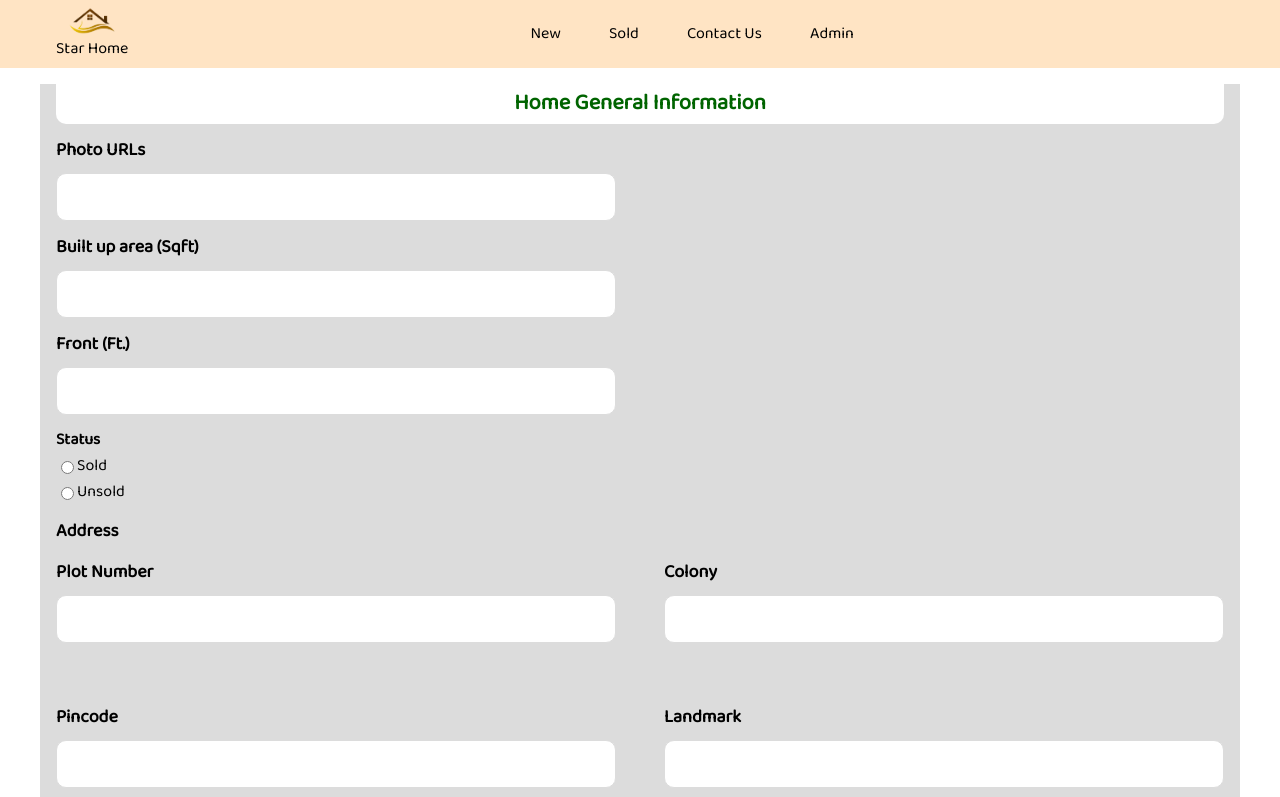
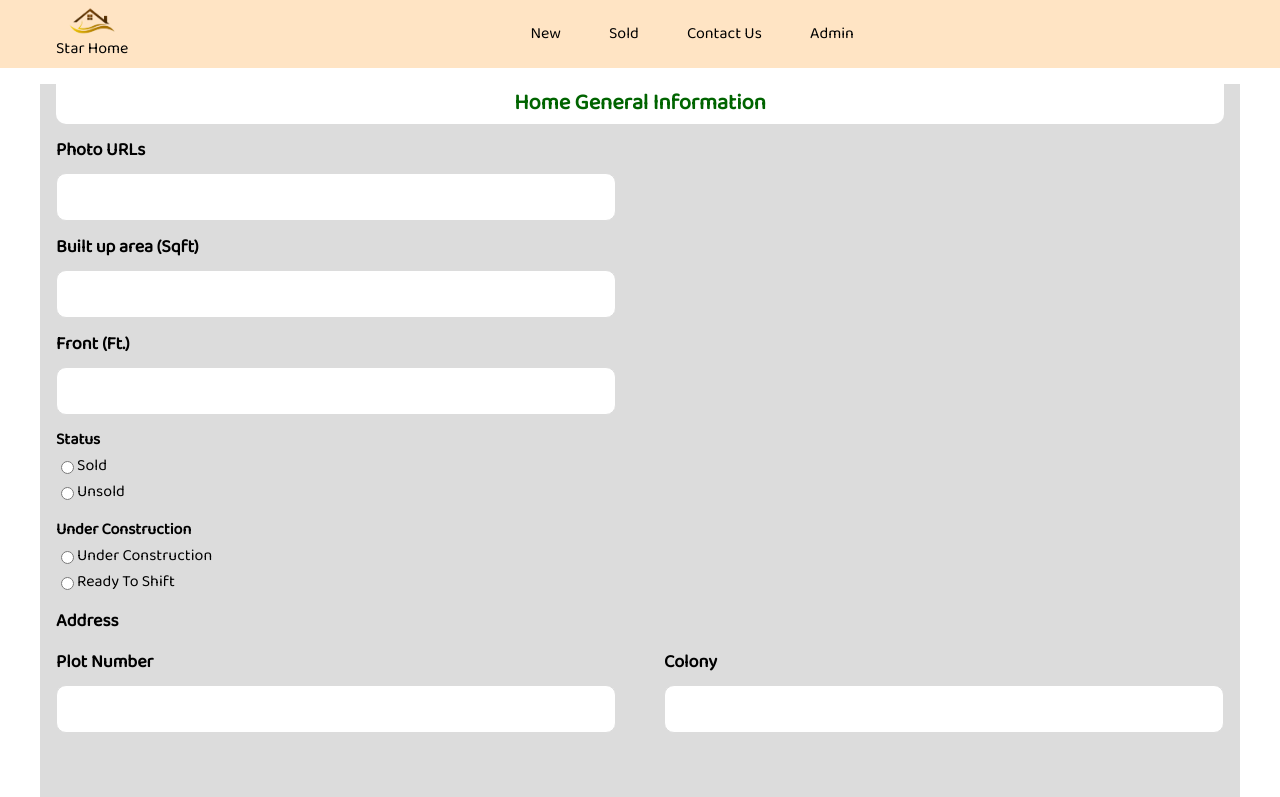
Before and after one commit to ajaysaini99/star-home-frontend, a Vue app: page /add-home in a window 1280 px wide. Shown: the top 797 px of the page. Built offline with nearby package versions, Linux system fonts and the light colour scheme.

Commit message:
Fix home card , add home status

```diff
--- a/src/components/common/home-card.vue
+++ b/src/components/common/home-card.vue
@@ -41,8 +41,8 @@
       >
         <div class="contact-btn">Contact Now</div>
       </div>
-      <div class="status-chip">
-        <span class="status-text">Under Construction</span>
+      <div class="status-chip" :style="getHomeStatus(home).style">
+        <span class="status-text">{{ getHomeStatus(home).display }}</span>
       </div>
       <contact-modal
         v-if="openContactModal"
@@ -55,8 +55,11 @@
 </template>
 
 <script>
-import { getHomes } from "./../../services/home";
-import { FORM_DATA_MAPPING, CONTACT_NUMBERS } from "./../../helper/constants";
+import {
+  FORM_DATA_MAPPING,
+  CONTACT_NUMBERS,
+  HOME_STATUS,
+} from "./../../helper/constants";
 import ContactModal from "./contact-modal.vue";
 import ImageCarousel from "./image-carousel.vue";
 
@@ -66,22 +69,17 @@ export default {
     ImageCarousel,
     ContactModal,
   },
+  props: {
+    homeData: {
+      default: [],
+    },
+  },
   data() {
     return {
-      homeData: [],
       formDataMapping: FORM_DATA_MAPPING,
       contactNumbers: CONTACT_NUMBERS,
       openContactModal: false,
     };
-  },
-  mounted() {
-    getHomes()
-      .then((data) => {
-        this.homeData = [data[2]];
-      })
-      .catch(() => {
-        console.error();
-      });
   },
   methods: {
     getHomeData(home) {
@@ -102,15 +100,21 @@ export default {
       return homeData;
     },
     clickCard() {},
+    getHomeStatus(home) {
+      if (home && home.under_construction) {
+        return HOME_STATUS.under_construction;
+      } else if (home && home.sold) {
+        return HOME_STATUS.sold;
+      } else {
+        return HOME_STATUS.ready_to_shift;
+      }
+    },
   },
 };
 </script>
 
 <style scoped>
 .card-container {
-  margin-top: 84px;
-  margin-left: 16px;
-  margin-right: 16px;
   --gap: 12px;
   display: grid;
   grid-template-columns: repeat(auto-fill, minmax(100%, 1fr));
@@ -167,13 +171,13 @@ export default {
   position: absolute;
   top: 16px;
   right: 0;
-  background: orange;
+  min-width: 80px;
+  text-align: center;
   border-top-left-radius: 8px;
   border-bottom-left-radius: 8px;
 }
 .status-text {
   padding: 4px;
-  color: white;
 }
 @media screen and (max-width: 375px) {
 }
--- a/src/components/home-update/home-update.vue
+++ b/src/components/home-update/home-update.vue
@@ -74,6 +74,27 @@ export default {
           options: [
             { label: "Sold", name: "sold", value: true, type: "radio" },
             { label: "Unsold", name: "unsold", value: false, type: "radio" },
+          ],
+        },
+        {
+          value: null,
+          label: "Under Construction",
+          name: "under_construction",
+          onInput: this.onInputData,
+          required: true,
+          options: [
+            {
+              label: "Under Construction",
+              name: "notdone",
+              value: true,
+              type: "radio",
+            },
+            {
+              label: "Ready To Shift",
+              name: "done",
+              value: false,
+              type: "radio",
+            },
           ],
         },
         {
@@ -227,6 +248,9 @@ export default {
       if (field.name === "covered" || field.name === "noncovered") {
         this.specificData[index].value = field.value;
       }
+      if (field.name === "notdone" || field.name === "done") {
+        this.generalData[index].value = field.value;
+      }
     },
     onInputSubData(event, field) {
       return field;
--- a/src/components/home.vue
+++ b/src/components/home.vue
@@ -1,19 +1,33 @@
 <template>
-  <div class="home-container"></div>
+  <div class="home-container">
+    <div v-for="(home, index) in homeData" :key="home.key + index">
+      <div class="home-data-wrapper" v-if="home.home.length">
+        <div class="status-heading">{{ home.display }}</div>
+
+        <div class="villa-wrapper">
+          <home-card :homeData="home.home"> </home-card>
+        </div>
+        <div class="view-all-btn">View All</div>
+      </div>
+    </div>
+  </div>
 </template>
 
 <script>
 import { getHomes } from "./../services/home";
+import HomeCard from "./common/home-card.vue";
 
 export default {
   name: "Home",
-
+  components: {
+    HomeCard,
+  },
   data() {
     return {
       homeData: [
         {
           key: "done",
-          display: "Ready to shift Villas",
+          display: "Ready To Shift Villas",
           home: [],
         },
         {
@@ -53,9 +67,10 @@ export default {
           unsoldHome.push(home);
         }
       });
-      this.homeData[0].home = unsoldHome;
-      this.homeData[1].home = underConstructionHome;
-      this.homeData[2].home = soldHome;
+      this.homeData[0].home = unsoldHome && unsoldHome.slice(0, 3);
+      this.homeData[1].home =
+        underConstructionHome && underConstructionHome.slice(0, 3);
+      this.homeData[2].home = soldHome && soldHome.slice(0, 3);
     },
   },
 };
@@ -63,6 +78,40 @@ export default {
 
 <style scoped>
 .home-container {
-  margin-top: 84px;
+  padding-top: 68px;
+  margin-left: 16px;
+  margin-right: 16px;
+}
+.home-data-wrapper {
+  margin-top: 16px;
+}
+.status-heading {
+  color: black;
+  margin-bottom: 16px;
+  font-size: 22px;
+  line-height: 160%;
+  color: currentColor;
+}
+.view-all-btn {
+  background: black;
+  color: white;
+  border-radius: 14px;
+  border: 1px solid black;
+  padding: 4px 8px;
+  font-size: 14px;
+  line-height: 160%;
+  cursor: pointer;
+  width: fit-content;
+  margin: auto;
+  margin-top: 20px;
+}
+@media screen and (min-width: 768px) {
+  .status-heading {
+    font-size: 24px;
+  }
+  .view-all-btn {
+    font-size: 16px;
+    padding: 4px 8px;
+  }
 }
 </style>
--- a/src/helper/constants.js
+++ b/src/helper/constants.js
@@ -2,6 +2,7 @@ export const FORM_DATA_MAPPING = {
   area: "Built up area (Sqft)",
   front: "Front (Ft)",
   sold: "Status",
+  under_construction: "Under Construction",
   location: "Address",
   plot_name: "Plot Number",
   colony: "Colony",
@@ -29,3 +30,27 @@ export const CONTACT_NUMBERS = [
     name: "Mr. Lal Chand",
   },
 ];
+
+export const HOME_STATUS = {
+  under_construction: {
+    display: "Under Construction",
+    style: {
+      background: "orange",
+      color: "white",
+    },
+  },
+  ready_to_shift: {
+    display: "Ready To Shift",
+    style: {
+      background: "darkgreen",
+      color: "white",
+    },
+  },
+  sold: {
+    display: "Sold",
+    style: {
+      background: "red",
+      color: "white",
+    },
+  },
+};
```
